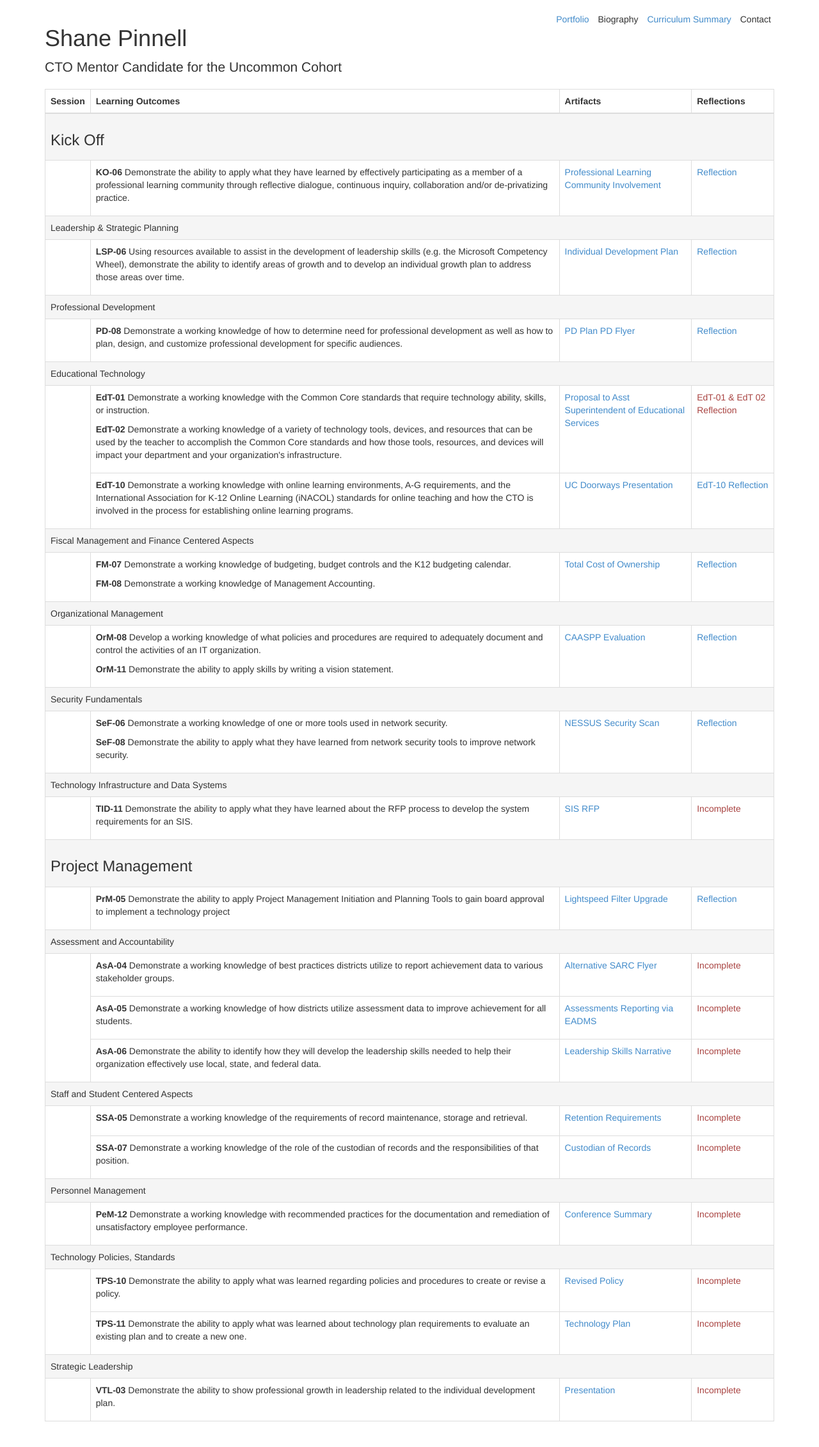
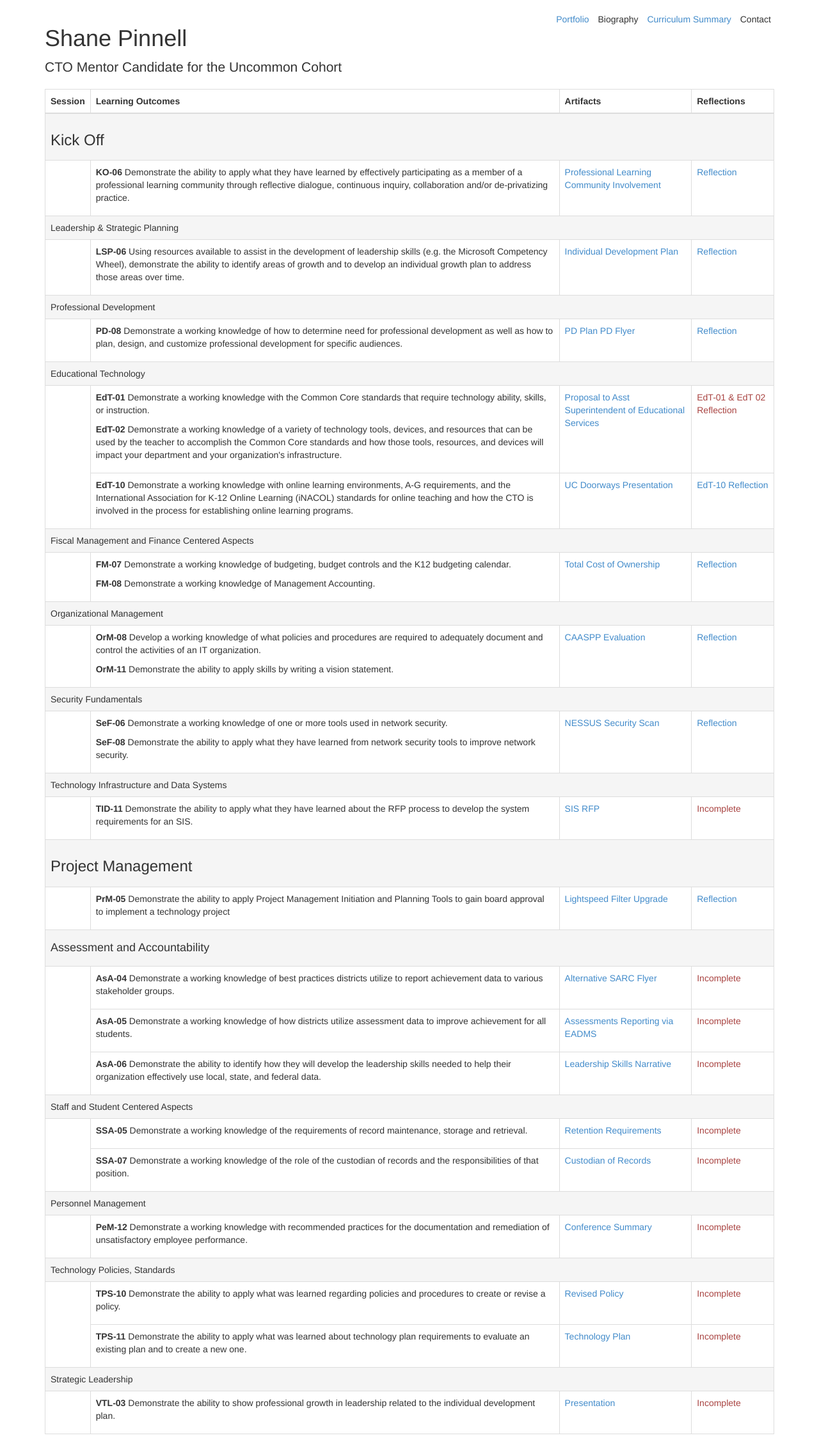
Before and after one commit to shanepinnell/shanepinnell.github.io, a Jekyll site: the page built from cto_mentor/index.html, in a window 1280 px wide. Shown: the whole page at 64% size. Built offline with Jekyll 4.4.1, drawn with Linux system fonts in a browser that asks for light colours; nearby versions of some CDN libraries; library files that are not in the unit come from our copies.

Commit message:
updated portfolio styling

```diff
--- a/cto_mentor/index.html
+++ b/cto_mentor/index.html
@@ -175,7 +175,7 @@ title: Shane Pinnell CTO Portfolio
 					<td><a href="https://docs.google.com/document/d/1W3XE7MusmgVX3cdqlZsspE6G6vjkXqpmJ3vCTaTqbR0/edit?usp=sharing"  target="_blank">Reflection</a></td>
 				</tr>
 				<tr class="active">
-					<td colspan="4">Assessment and Accountability</td>
+					<td colspan="4"><h4>Assessment and Accountability</h4></td>
 				</tr>
 				<tr>
 					<td rowspan="3">&nbsp;</td>
```
